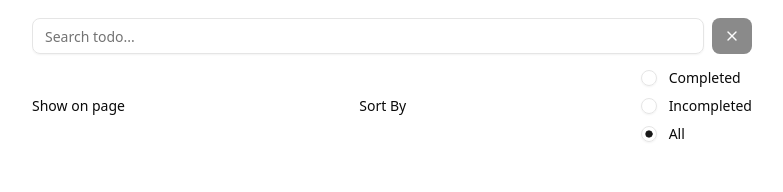
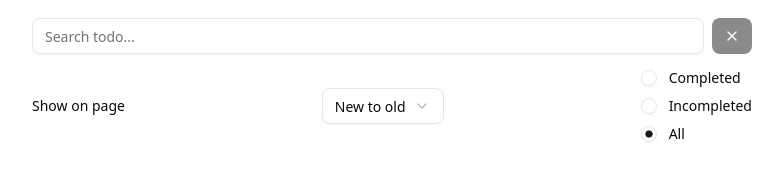
Before and after one commit to Gagun45/spacescutum, a React (Vite) app: page / in a window 1280 px wide. Both pictures are taken after a click on the button "Search & Filter". Shown: the part 254-446 px from the top of the page, without its empty margins (248-1031 px from the left). Built offline with nearby package versions, Linux system fonts and the light colour scheme.

Commit message:
sort by added

```diff
--- /dev/null
+++ b/src/components/TodosSection/SearchAndFilter/SearchAndFilter.tsx
@@ -0,0 +1,34 @@
+import {
+  Accordion,
+  AccordionContent,
+  AccordionItem,
+  AccordionTrigger,
+} from "@/components/ui/accordion";
+import ClearTodosBtn from "./ClearTodosBtn/ClearTodosBtn";
+import SearchBar from "./SearchBar/SearchBar";
+import FilterCompleted from "./FilterCompleted/FilterCompleted";
+import SortBySelect from "./SortBySelect/SortBySelect";
+
+const SearchAndFilter = () => {
+  return (
+    <Accordion type="single" collapsible>
+      <AccordionItem value="item-1">
+        <div className="flex items-center">
+          <AccordionTrigger className="max-w-fit">
+            Search & Filter
+          </AccordionTrigger>
+          <ClearTodosBtn />
+        </div>
+        <AccordionContent className="space-y-4">
+          <SearchBar />
+          <div className="flex items-center justify-between flex-wrap gap-2">
+            <span>Show on page</span>
+            <SortBySelect />
+            <FilterCompleted />
+          </div>
+        </AccordionContent>
+      </AccordionItem>
+    </Accordion>
+  );
+};
+export default SearchAndFilter;
--- /dev/null
+++ b/src/components/TodosSection/SearchAndFilter/SortBySelect/SortBySelect.tsx
@@ -0,0 +1,30 @@
+import {
+  NativeSelect,
+  NativeSelectOption,
+} from "@/components/ui/native-select";
+import { useAppDispatch, useAppSelector } from "@/hooks/reduxHooks";
+import { SORT_BY_OPTIONS as options } from "@/lib/constants";
+import type { SortBy } from "@/lib/types";
+import { setSortBy } from "@/redux/slices/uiSlice";
+
+const SortBySelect = () => {
+  const { sortBy } = useAppSelector((s) => s.ui);
+  const dispatch = useAppDispatch();
+  const handleChange = (value: string) => {
+    const sortByValue = value as SortBy;
+    dispatch(setSortBy({ sortBy: sortByValue }));
+  };
+  return (
+    <NativeSelect
+      defaultValue={sortBy}
+      onChange={({ target }) => handleChange(target.value)}
+    >
+      {options.map((opt) => (
+        <NativeSelectOption key={opt.value} value={opt.value}>
+          {opt.label}
+        </NativeSelectOption>
+      ))}
+    </NativeSelect>
+  );
+};
+export default SortBySelect;
--- a/src/components/TodosSection/TodosSection.tsx
+++ b/src/components/TodosSection/TodosSection.tsx
@@ -1,39 +1,12 @@
 import AddTodoForm from "./AddTodoForm/AddTodoForm";
-import FilterCompleted from "./FilterCompleted/FilterCompleted";
-import SearchBar from "./SearchBar/SearchBar";
-import ClearTodosBtn from "./TodosList/ClearTodosBtn/ClearTodosBtn";
+import SearchAndFilter from "./SearchAndFilter/SearchAndFilter";
 import TodosList from "./TodosList/TodosList";
-import {
-  Accordion,
-  AccordionContent,
-  AccordionItem,
-  AccordionTrigger,
-} from "@/components/ui/accordion";
 
 const TodosSection = () => {
   return (
     <section className="space-y-4">
       <AddTodoForm />
-
-      <Accordion type="single" collapsible>
-        <AccordionItem value="item-1">
-          <div className="flex items-center">
-            <AccordionTrigger className="max-w-fit">
-              Search & Filter
-            </AccordionTrigger>
-            <ClearTodosBtn />
-          </div>
-          <AccordionContent className="space-y-4">
-            <SearchBar />
-            <div className="flex items-center justify-between flex-wrap gap-2">
-              <span>Show on page</span>
-              <span>Sort By</span>
-              <FilterCompleted />
-            </div>
-          </AccordionContent>
-        </AccordionItem>
-      </Accordion>
-
+      <SearchAndFilter />
       <TodosList />
     </section>
   );
--- /dev/null
+++ b/src/components/ui/native-select.tsx
@@ -0,0 +1,48 @@
+import * as React from "react"
+import { ChevronDownIcon } from "lucide-react"
+
+import { cn } from "@/lib/utils"
+
+function NativeSelect({ className, ...props }: React.ComponentProps<"select">) {
+  return (
+    <div
+      className="group/native-select relative w-fit has-[select:disabled]:opacity-50"
+      data-slot="native-select-wrapper"
+    >
+      <select
+        data-slot="native-select"
+        className={cn(
+          "border-input placeholder:text-muted-foreground selection:bg-primary selection:text-primary-foreground dark:bg-input/30 dark:hover:bg-input/50 h-9 w-full min-w-0 appearance-none rounded-md border bg-transparent px-3 py-2 pr-9 text-sm shadow-xs transition-[color,box-shadow] outline-none disabled:pointer-events-none disabled:cursor-not-allowed",
+          "focus-visible:border-ring focus-visible:ring-ring/50 focus-visible:ring-[3px]",
+          "aria-invalid:ring-destructive/20 dark:aria-invalid:ring-destructive/40 aria-invalid:border-destructive",
+          className
+        )}
+        {...props}
+      />
+      <ChevronDownIcon
+        className="text-muted-foreground pointer-events-none absolute top-1/2 right-3.5 size-4 -translate-y-1/2 opacity-50 select-none"
+        aria-hidden="true"
+        data-slot="native-select-icon"
+      />
+    </div>
+  )
+}
+
+function NativeSelectOption({ ...props }: React.ComponentProps<"option">) {
+  return <option data-slot="native-select-option" {...props} />
+}
+
+function NativeSelectOptGroup({
+  className,
+  ...props
+}: React.ComponentProps<"optgroup">) {
+  return (
+    <optgroup
+      data-slot="native-select-optgroup"
+      className={cn(className)}
+      {...props}
+    />
+  )
+}
+
+export { NativeSelect, NativeSelectOptGroup, NativeSelectOption }
--- a/src/lib/constants.ts
+++ b/src/lib/constants.ts
@@ -1,7 +1,20 @@
-import type { FilterCompletedOption } from "./types";
+import type { FilterCompletedOption, SortByOption } from "./types";
 
 export const FILTER_COMPLETED_OPTIONS: FilterCompletedOption[] = [
   { label: "Completed", value: "completed" },
   { label: "Incompleted", value: "incompleted" },
   { label: "All", value: "all" },
 ];
+
+export const SORT_BY_OPTIONS: SortByOption[] = [
+  {
+    value: "createdAtAsc",
+    label: "New to old",
+  },
+  {
+    value: "createdAtDesc",
+    label: "Old to new",
+  },
+  { value: "titleAsc", label: "A to Z" },
+  { value: "titleDesc", label: "Z to A" },
+];
--- a/src/lib/filterTodos.ts
+++ b/src/lib/filterTodos.ts
@@ -6,7 +6,7 @@ interface Props {
 }
 
 const getFilteredTodos = ({ todos, ui }: Props) => {
-  const { searchQuery, filterCompleted } = ui;
+  const { searchQuery, filterCompleted, sortBy } = ui;
 
   let filtered = [...todos];
 
@@ -23,6 +23,27 @@ const getFilteredTodos = ({ todos, ui }: Props) => {
     filtered = filtered.filter((t) => !t.completed);
 
   //sort by
+
+  switch (sortBy) {
+    case "createdAtAsc":
+      filtered.sort(
+        (a, b) =>
+          new Date(a.createdAt).getTime() - new Date(b.createdAt).getTime()
+      );
+      break;
+    case "createdAtDesc":
+      filtered.sort(
+        (a, b) =>
+          new Date(b.createdAt).getTime() - new Date(a.createdAt).getTime()
+      );
+      break;
+    case "titleAsc":
+      filtered.sort((a, b) => a.title.localeCompare(b.title));
+      break;
+    case "titleDesc":
+      filtered.sort((a, b) => b.title.localeCompare(a.title));
+      break;
+  }
   //show on page
 
   return filtered;
--- a/src/lib/types.ts
+++ b/src/lib/types.ts
@@ -12,14 +12,12 @@ export type Todo = {
   createdAt: string;
 };
 
-export type SortField = "createdAt" | "title";
-export type SortOrder = "asc" | "desc";
+export type SortBy =
+  | "titleAsc"
+  | "titleDesc"
+  | "createdAtAsc"
+  | "createdAtDesc";
 export type FilterCompleted = "completed" | "incompleted" | "all";
-
-export type SortBy = {
-  field: SortField;
-  order: SortOrder;
-};
 
 export type UIState = {
   searchQuery: string;
@@ -31,3 +29,8 @@ export type FilterCompletedOption = {
   value: FilterCompleted;
   label: string;
 };
+
+export type SortByOption = {
+  value: SortBy;
+  label: string;
+};
--- a/src/redux/slices/uiSlice.ts
+++ b/src/redux/slices/uiSlice.ts
@@ -4,7 +4,7 @@ import { createSlice } from "@reduxjs/toolkit/react";
 
 const initialState: UIState = {
   searchQuery: "",
-  sortBy: { field: "createdAt", order: "asc" },
+  sortBy: "createdAtAsc",
   filterCompleted: "all",
 };
 
@@ -26,9 +26,9 @@ const UISlice = createSlice({
       state.sortBy = sortBy;
     },
     resetUI(state) {
-      state.searchQuery = "";
-      state.sortBy = { field: "createdAt", order: "asc" };
-      state.filterCompleted = "all";
+      state.filterCompleted = initialState.filterCompleted;
+      state.searchQuery = initialState.searchQuery;
+      state.sortBy = initialState.sortBy;
     },
   },
 });
```
Also changed, not shown: src/components/TodosSection/SearchAndFilter/ClearTodosBtn/ClearTodosBtn.tsx (renamed from src/components/TodosSection/TodosList/ClearTodosBtn/ClearTodosBtn.tsx), src/components/TodosSection/SearchAndFilter/FilterCompleted/FilterCompleted.tsx (renamed from src/components/TodosSection/FilterCompleted/FilterCompleted.tsx), src/components/TodosSection/SearchAndFilter/SearchBar/SearchBar.tsx (renamed from src/components/TodosSection/SearchBar/SearchBar.tsx).
